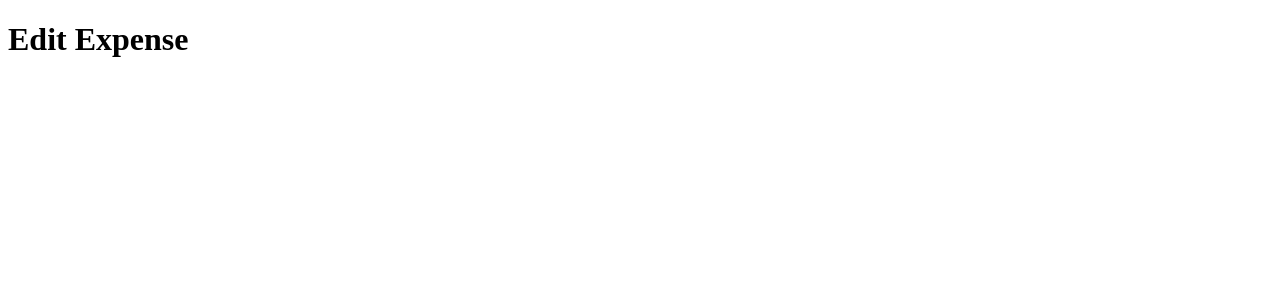
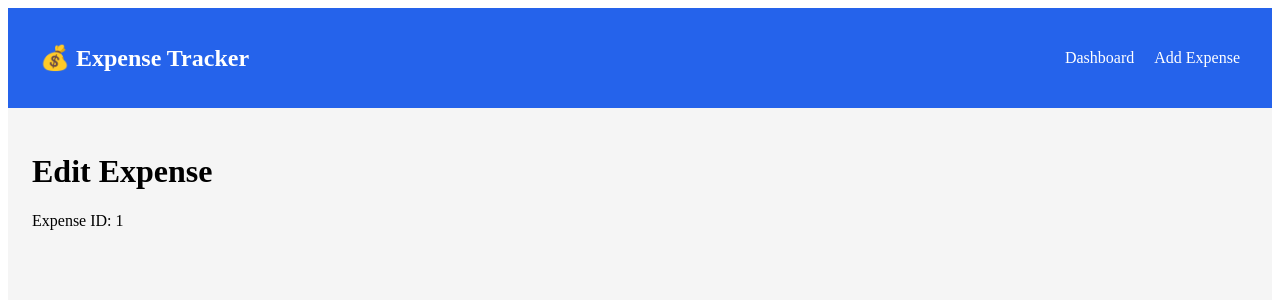
Before and after one commit to chaitalibhongale1003/react_web_learning, a React (Vite) app in the folder expense-tracker/: page /edit/1 in a window 1280 px wide. Shown: the top 300 px of the page. Built offline with nearby package versions, Linux system fonts and the light colour scheme.

Commit message:
feat: add reusable layout and navigation bar

```diff
--- /dev/null
+++ b/expense-tracker/src/components/Layout/Layout.module.css
@@ -0,0 +1,8 @@
+.container {
+  min-height: 100vh;
+  background: #f5f5f5;
+}
+
+.content {
+  padding: 24px;
+}
--- /dev/null
+++ b/expense-tracker/src/components/Layout/Layout.tsx
@@ -0,0 +1,17 @@
+import { Outlet } from "react-router-dom";
+import Navbar from "../Navbar/Navbar";
+import styles from "./Layout.module.css";
+
+const Layout = () => {
+  return (
+    <div className={styles.container}>
+      <Navbar />
+
+      <main className={styles.content}>
+        <Outlet />
+      </main>
+    </div>
+  );
+};
+
+export default Layout;
--- /dev/null
+++ b/expense-tracker/src/components/Navbar/Navbar.module.css
@@ -0,0 +1,26 @@
+.navbar {
+  display: flex;
+  justify-content: space-between;
+  align-items: center;
+
+  padding: 16px 32px;
+
+  background: #2563eb;
+  color: white;
+}
+
+.links {
+  display: flex;
+  gap: 20px;
+}
+
+.link {
+  color: white;
+  text-decoration: none;
+}
+
+.activeLink {
+  color: yellow;
+  font-weight: bold;
+  text-decoration: underline;
+}
--- /dev/null
+++ b/expense-tracker/src/components/Navbar/Navbar.tsx
@@ -0,0 +1,32 @@
+import { NavLink } from "react-router-dom";
+import styles from "./Navbar.module.css";
+
+const Navbar = () => {
+  return (
+    <nav className={styles.navbar}>
+      <h2>💰 Expense Tracker</h2>
+
+      <div className={styles.links}>
+        <NavLink
+          to="/"
+          className={({ isActive }) =>
+            isActive ? styles.activeLink : styles.link
+          }
+        >
+          Dashboard
+        </NavLink>
+
+        <NavLink
+          to="/add"
+          className={({ isActive }) =>
+            isActive ? styles.activeLink : styles.link
+          }
+        >
+          Add Expense
+        </NavLink>
+      </div>
+    </nav>
+  );
+};
+
+export default Navbar;
--- a/expense-tracker/src/pages/AddExpense.tsx
+++ b/expense-tracker/src/pages/AddExpense.tsx
@@ -1,8 +1,8 @@
 const AddExpense = () => {
   return (
-    <div>
+    <>
       <h1>Add Expense</h1>
-    </div>
+    </>
   );
 };
 
--- a/expense-tracker/src/pages/Dashboard.tsx
+++ b/expense-tracker/src/pages/Dashboard.tsx
@@ -1,10 +1,10 @@
 const Dashboard = () => {
   return (
-    <div>
+    <>
       <h1>Dashboard</h1>
 
-      <p>Welcome to Expense Tracker</p>
-    </div>
+      <p>Welcome to Expense Tracker.</p>
+    </>
   );
 };
 
--- a/expense-tracker/src/pages/EditExpense.tsx
+++ b/expense-tracker/src/pages/EditExpense.tsx
@@ -1,8 +1,14 @@
+import { useParams } from "react-router-dom";
+
 const EditExpense = () => {
+  const { id } = useParams();
+
   return (
-    <div>
+    <>
       <h1>Edit Expense</h1>
-    </div>
+
+      <p>Expense ID: {id}</p>
+    </>
   );
 };
 
--- a/expense-tracker/src/routes/AppRoutes.tsx
+++ b/expense-tracker/src/routes/AppRoutes.tsx
@@ -1,5 +1,6 @@
 import { BrowserRouter, Routes, Route } from "react-router-dom";
 
+import Layout from "../components/Layout/Layout";
 import Dashboard from "../pages/Dashboard";
 import AddExpense from "../pages/AddExpense";
 import EditExpense from "../pages/EditExpense";
@@ -8,9 +9,11 @@ const AppRoutes = () => {
   return (
     <BrowserRouter>
       <Routes>
-        <Route path="/" element={<Dashboard />} />
-        <Route path="/add" element={<AddExpense />} />
-        <Route path="/edit/:id" element={<EditExpense />} />
+        <Route element={<Layout />}>
+          <Route path="/" element={<Dashboard />} />
+          <Route path="/add" element={<AddExpense />} />
+          <Route path="/edit/:id" element={<EditExpense />} />
+        </Route>
       </Routes>
     </BrowserRouter>
   );
```
